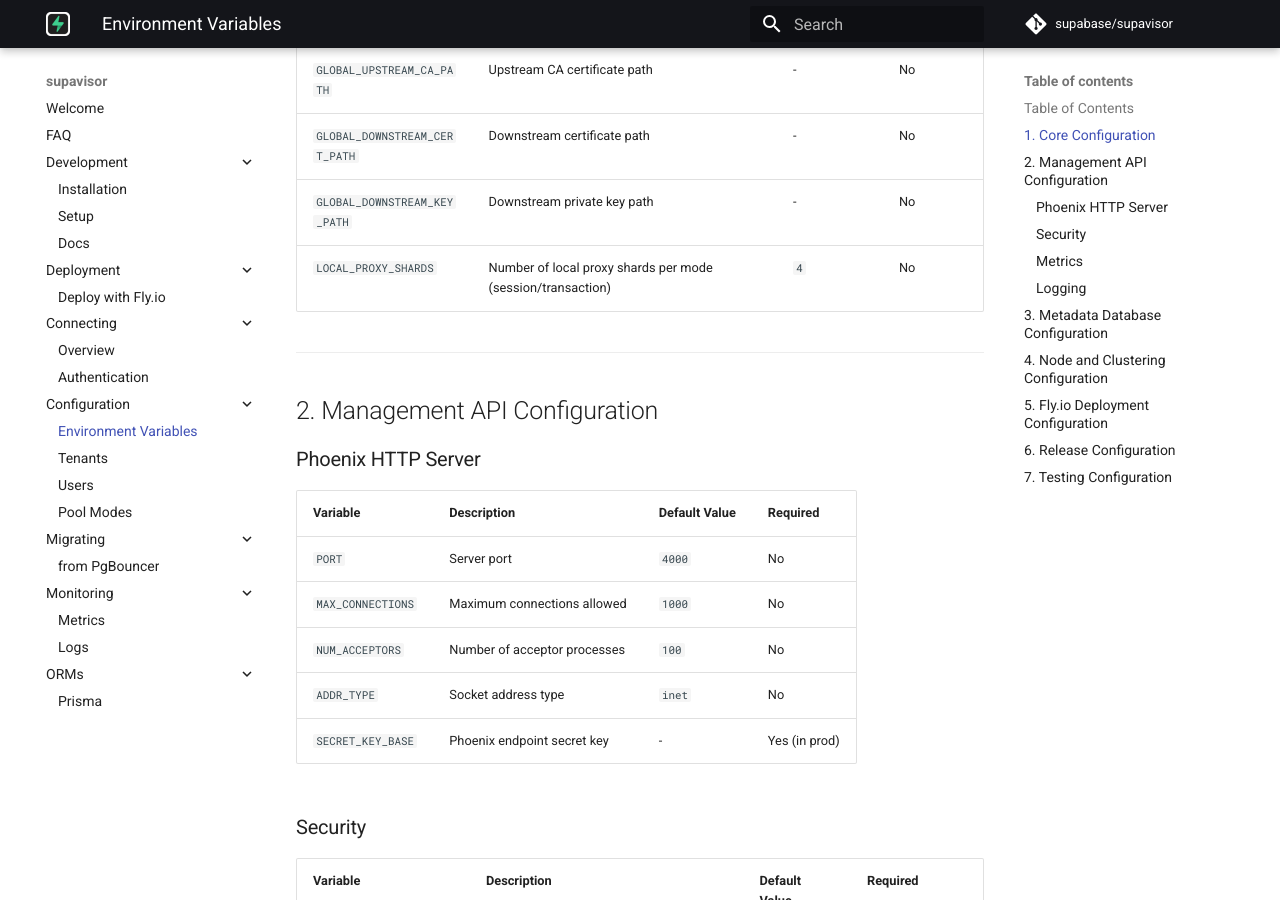
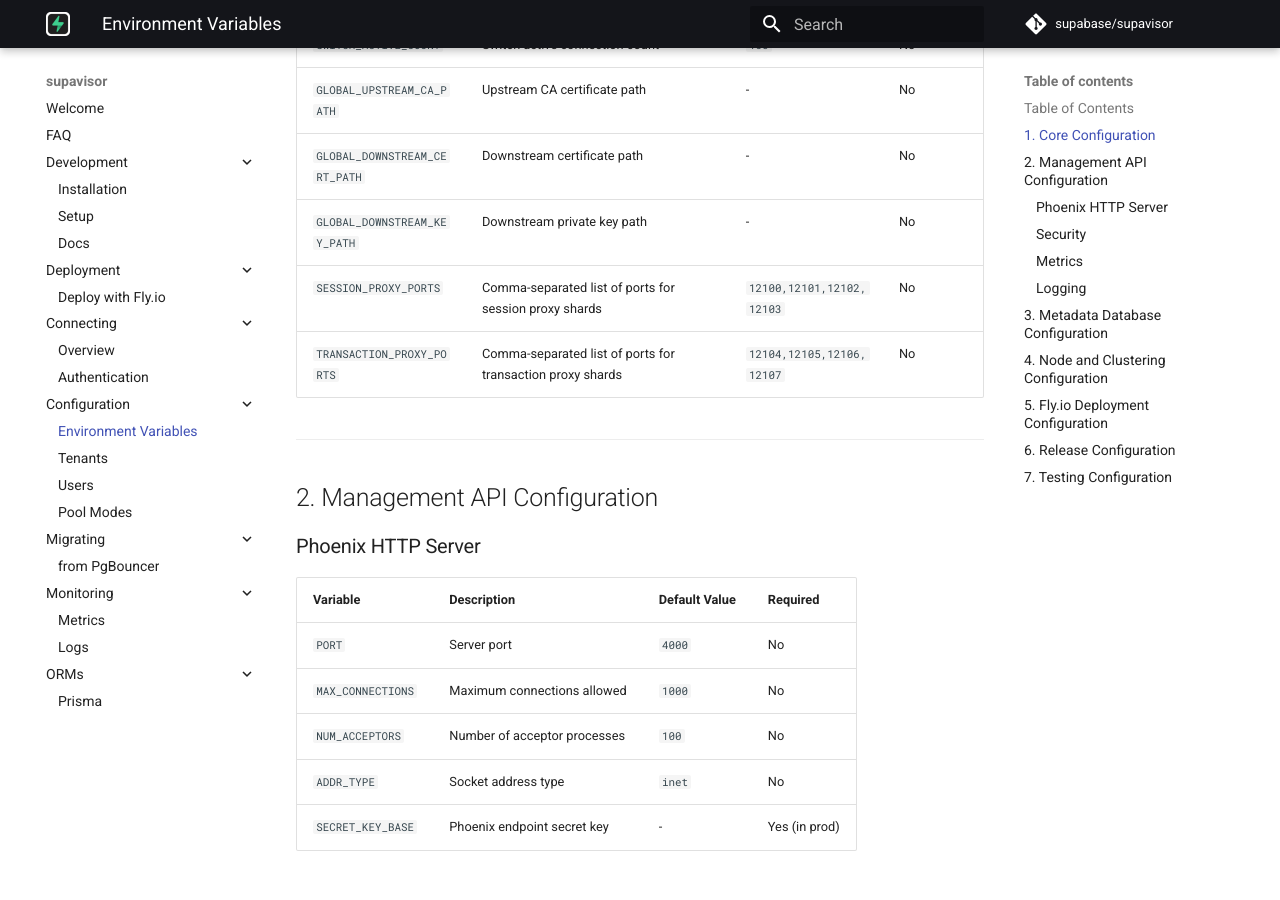
Before and after one commit to supabase/supavisor, an MkDocs documentation site: the page built from docs/configuration/env.md, in a window 1280 px wide and 900 px high, scrolled down 1158 px. Built offline with MkDocs 1.6.1 and Material for MkDocs 9.7.7, drawn with Linux system fonts in a browser that asks for light colours; comment, search, counter and statistics services are not loaded.

Commit message:
feat: configure internal proxy ports via explicit lists (#709)

```diff
--- a/docs/configuration/env.md
+++ b/docs/configuration/env.md
@@ -32,7 +32,8 @@ This document provides a categorized list of all environment variables used in S
 | `GLOBAL_UPSTREAM_CA_PATH`     | Upstream CA certificate path                                | -             | No       |
 | `GLOBAL_DOWNSTREAM_CERT_PATH` | Downstream certificate path                                 | -             | No       |
 | `GLOBAL_DOWNSTREAM_KEY_PATH`  | Downstream private key path                                 | -             | No       |
-| `LOCAL_PROXY_SHARDS`          | Number of local proxy shards per mode (session/transaction) | `4`           | No       |
+| `SESSION_PROXY_PORTS`         | Comma-separated list of ports for session proxy shards    | `12100,12101,12102,12103` | No |
+| `TRANSACTION_PROXY_PORTS`     | Comma-separated list of ports for transaction proxy shards | `12104,12105,12106,12107` | No |
 
 ---
 
```
Also changed, not shown: 7 other files.
